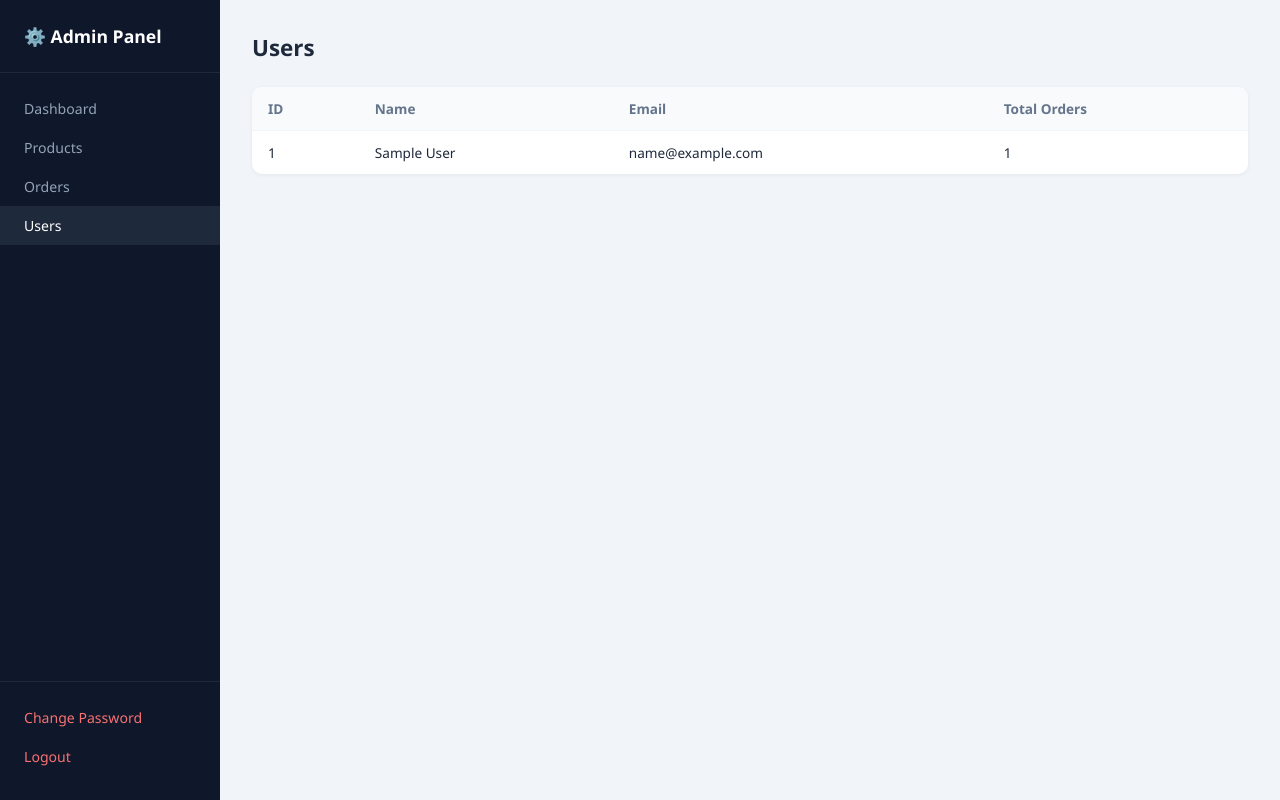
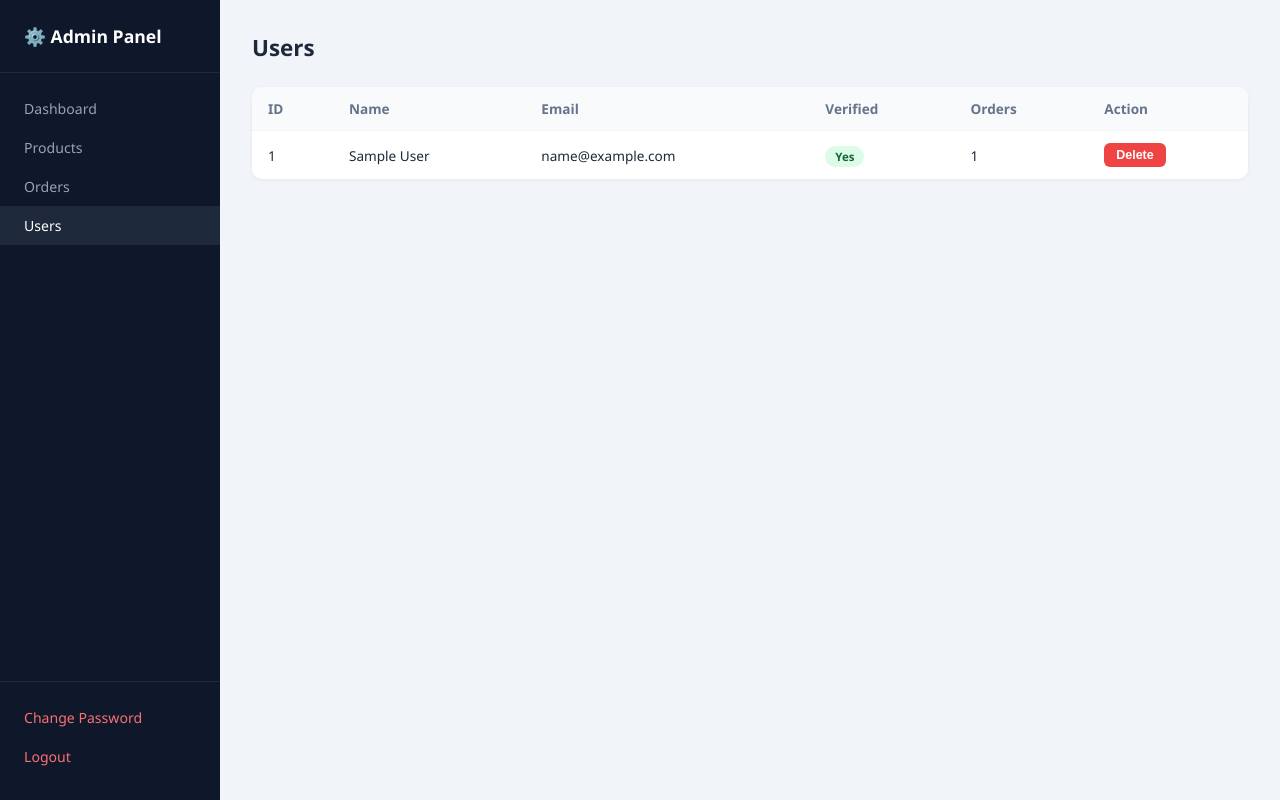
Before and after one commit to yashwanthcn18/Shopeasy, a Flask app: page /admin/users in a window 1280 px wide. Run offline with Flask 3, Linux system fonts and the light colour scheme; the visitor is signed in with stand-in values (Sample User, id 1); tables that the repository leaves empty hold one stand-in row (values such as "Sample post").

Commit message:
Admin: add delete user button with confirmation; show verified status

```diff
--- a/app.py
+++ b/app.py
@@ -897,6 +897,26 @@ def admin_users():
     return render_template('admin/users.html', users=users)
 
 
+# ── Delete user (also removes their cart and orders) ──────────────────────────
+@app.route('/admin/users/delete/<int:user_id>', methods=['POST'])
+def admin_delete_user(user_id):
+    if not admin_required():
+        return redirect(url_for('admin_login'))
+
+    user = User.query.get_or_404(user_id)
+
+    # Delete related cart items and orders first to avoid foreign key errors
+    CartItem.query.filter_by(user_id=user_id).delete()
+    for order in Order.query.filter_by(user_id=user_id).all():
+        OrderItem.query.filter_by(order_id=order.id).delete()
+    Order.query.filter_by(user_id=user_id).delete()
+
+    db.session.delete(user)
+    db.session.commit()
+    flash(f'User {user.name} deleted.')
+    return redirect(url_for('admin_users'))
+
+
 # ═════════════════════════════════════════════════════════════════════════════
 #  ENTRY POINT
 # ═════════════════════════════════════════════════════════════════════════════
--- a/templates/admin/users.html
+++ b/templates/admin/users.html
@@ -1,4 +1,4 @@
-<!-- Admin users — view all registered customers -->
+<!-- Admin users — view and delete registered customers -->
 {% extends 'admin/base.html' %}
 {% block title %}Users{% endblock %}
 
@@ -12,7 +12,9 @@
         <th>ID</th>
         <th>Name</th>
         <th>Email</th>
-        <th>Total Orders</th>
+        <th>Verified</th>
+        <th>Orders</th>
+        <th>Action</th>
       </tr>
     </thead>
     <tbody>
@@ -21,10 +23,24 @@
         <td>{{ user.id }}</td>
         <td>{{ user.name }}</td>
         <td>{{ user.email }}</td>
+        <td>
+          {% if user.is_verified %}
+            <span class="badge badge-delivered">Yes</span>
+          {% else %}
+            <span class="badge badge-placed">No</span>
+          {% endif %}
+        </td>
         <td>{{ user.id | count_orders }}</td>
+        <td>
+          <!-- Confirm before deleting to prevent accidental deletion -->
+          <form method="POST" action="{{ url_for('admin_delete_user', user_id=user.id) }}"
+                onsubmit="return confirm('Delete {{ user.name }}? This also deletes their cart and orders.')">
+            <button type="submit" class="btn btn-red" style="padding:5px 12px; font-size:0.78rem;">Delete</button>
+          </form>
+        </td>
       </tr>
       {% else %}
-      <tr><td colspan="4" style="color:#94a3b8; text-align:center; padding:24px;">No users yet.</td></tr>
+      <tr><td colspan="6" style="color:#94a3b8; text-align:center; padding:24px;">No users yet.</td></tr>
       {% endfor %}
     </tbody>
   </table>
```
